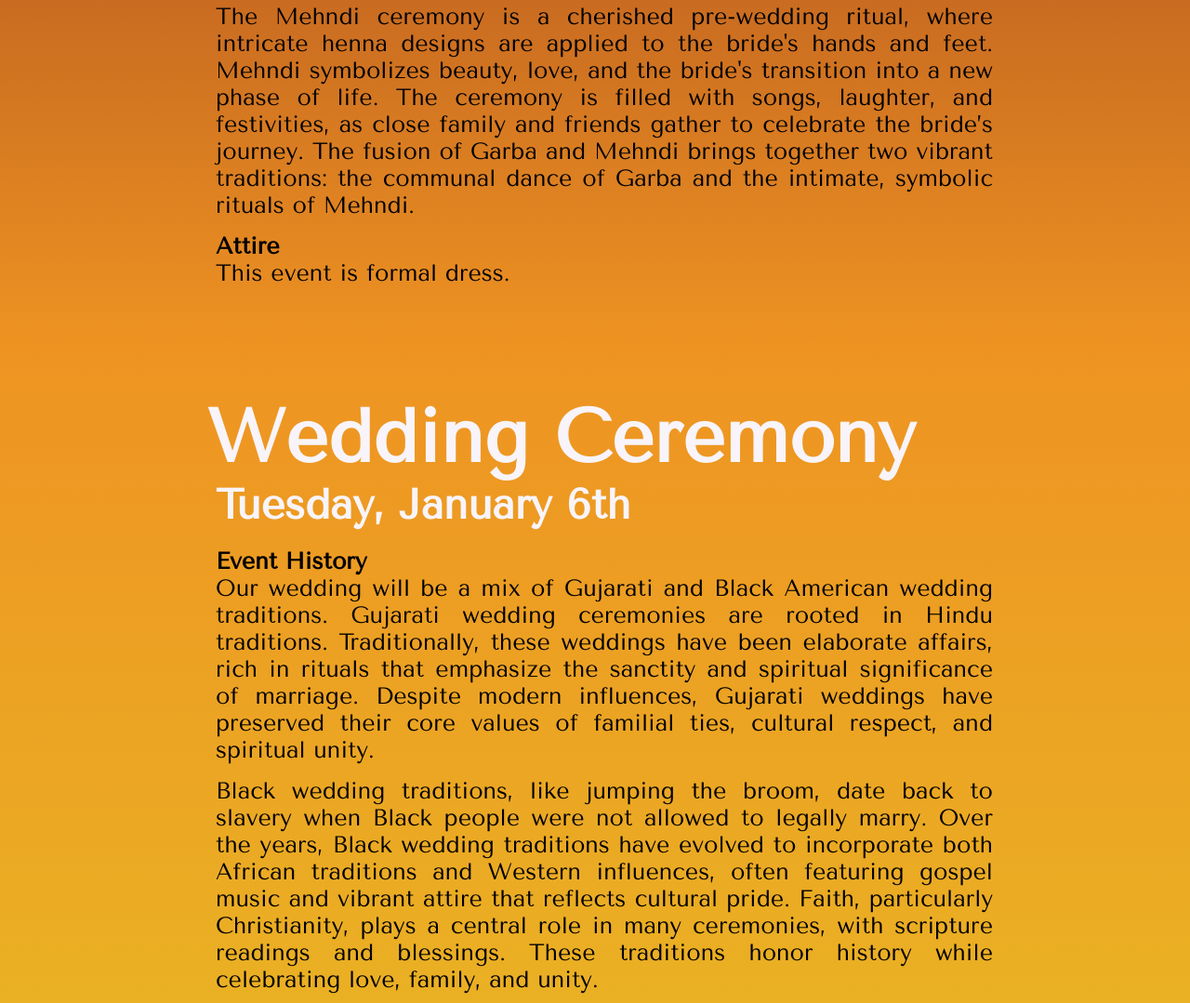
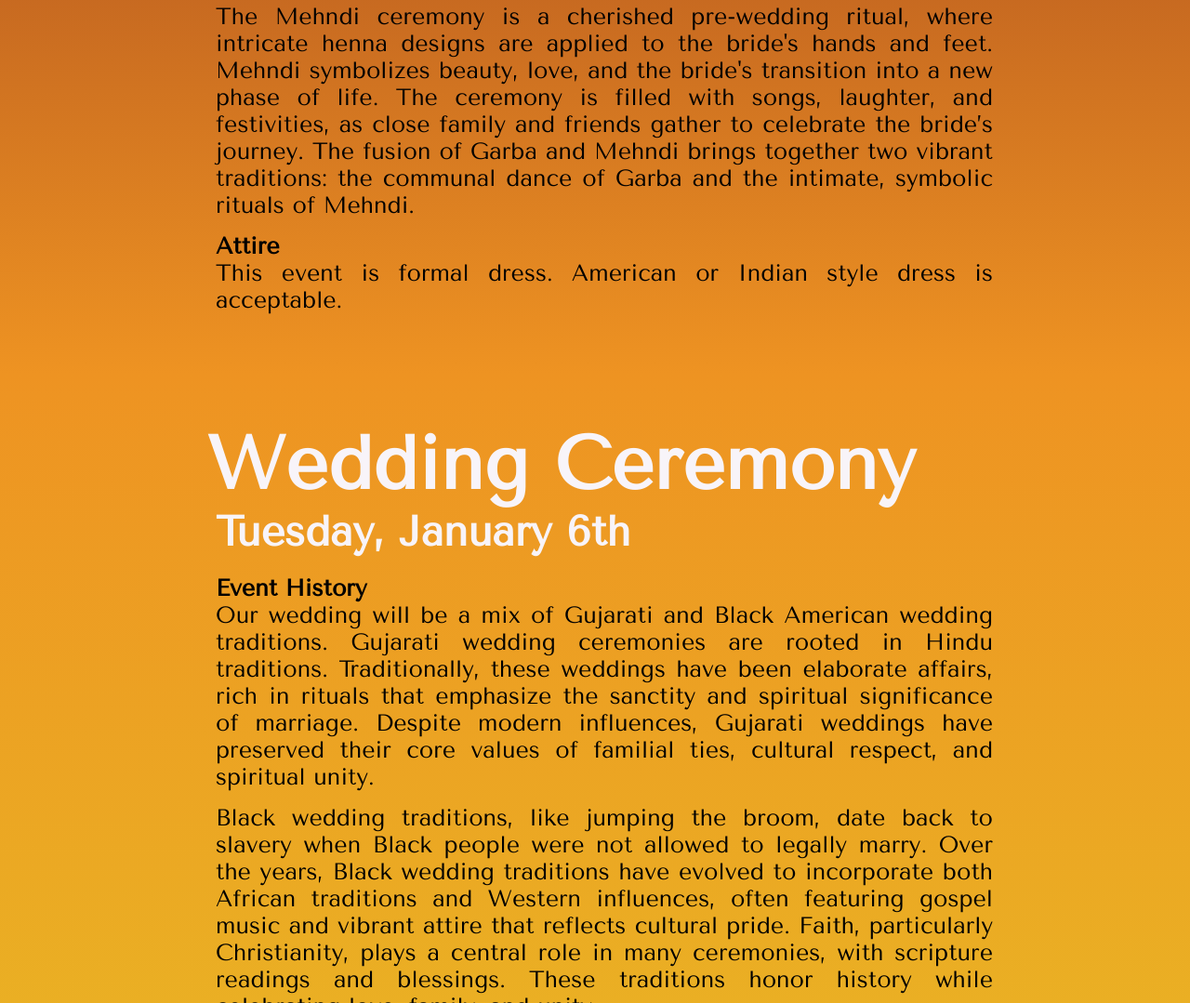
Before and after one commit to jaylynnwalker/wedding-website, a plain HTML site: page events.html in a window 1280 px wide. Shown: the part 3036-4115 px from the top of the page at 93% size. Drawn offline with nearby package versions, Linux system fonts and the light colour scheme.

Commit message:
Update events.html

```diff
--- a/events.html
+++ b/events.html
@@ -157,7 +157,7 @@
             <p>The Mehndi ceremony is a cherished pre-wedding ritual, where intricate henna designs are applied to the bride's hands and feet. Mehndi symbolizes beauty, love, and the bride's transition into a new phase of life. The ceremony is filled with songs, laughter, and festivities, as close family and friends gather to celebrate the bride’s journey. The fusion of Garba and Mehndi brings together two vibrant traditions: the communal dance of Garba and the intimate, symbolic rituals of Mehndi.</p>
 
             <h3>Attire</h3>
-            <p>This event is formal dress.</p>
+            <p>This event is formal dress. American or Indian style dress is acceptable.</p>
             <a
                 data-pin-do="embedBoard"
                 data-pin-board-width=auto
```
